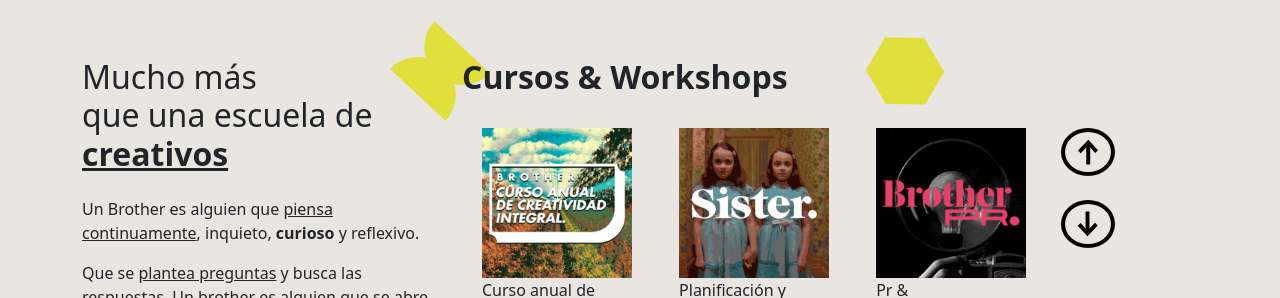
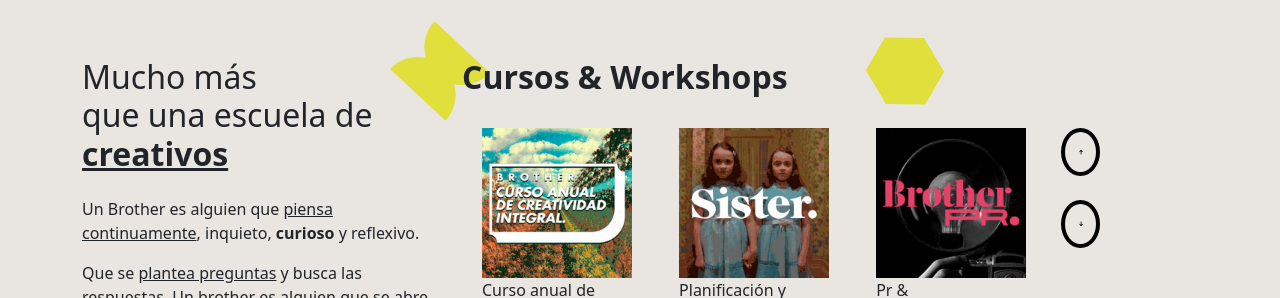
Before and after one commit to kevinfigueredo2000/Coding-and-Company, a Next.js app: page / in a window 1280 px wide. Shown: the part 960-1258 px from the top of the page. Built offline with nearby package versions, Linux system fonts and the light colour scheme.

Commit message:
Fixed arrow "Cursos"

```diff
--- a/src/app/components/cursos/Cursos.css
+++ b/src/app/components/cursos/Cursos.css
@@ -36,7 +36,7 @@
     transform: rotate(45deg);
     border-radius: unset;
 }
-#white-arrow-down-cursos {
+.white-arrow-down-cursos {
     transform: rotate(180deg);
 }
 
@@ -53,3 +53,11 @@
     top: -13px;
     z-index: 1;
 }
+
+.arrow{
+    transform: rotate(316deg);
+}
+
+.arrow1{
+    transform: rotate(135deg);
+}
--- a/src/app/components/cursos/Cursos.js
+++ b/src/app/components/cursos/Cursos.js
@@ -1,14 +1,19 @@
 import { Col, Container, Row } from "react-bootstrap"
 import "./Cursos.css"
 import Image from "next/image"
+import { useState } from "react"
 
 export const Cursos = () => {
+
+    const [transformArrowDown, setTransformArrowDown] = useState("white-arrow-down-cursos")
+    const [transformArrow, setTransformArrow] = useState()
+
     return (
         <section id="cursos" className="py-4">
-            <Image width={100} height={100} alt="yellow-trap" src="/assets/svg/yellow-trap.svg" id="yellow-trap"/>
-            <Image width={100} height={100} alt="yellow-hex-full" src="/assets/svg/yellow-hex-full.svg" id="yellow-hex-full"/>
-            <Image width={100} height={100} alt="cloud" src="/assets/svg/cloud.svg" id="cloud"/>
-            <Image width={100} height={100} alt="yellow-asterisk-big" src="/assets/svg/yellow-asterisk-big.svg" id="yellow-asterisk"/>
+            <Image width={100} height={100} alt="yellow-trap" src="/assets/svg/yellow-trap.svg" id="yellow-trap" />
+            <Image width={100} height={100} alt="yellow-hex-full" src="/assets/svg/yellow-hex-full.svg" id="yellow-hex-full" />
+            <Image width={100} height={100} alt="cloud" src="/assets/svg/cloud.svg" id="cloud" />
+            <Image width={100} height={100} alt="yellow-asterisk-big" src="/assets/svg/yellow-asterisk-big.svg" id="yellow-asterisk" />
             <Container>
                 <Row>
                     <Col xxl="4" lg="4" md="12">
@@ -63,8 +68,12 @@ export const Cursos = () => {
                                 </Row>
                             </Col>
                             <Col xxl="1" md="1" sm="1" className="mt-2">
-                                <Row className="mb-4 flechas-cursos"><Image width={25} height={40} className="w-90 m-auto" alt="white-arrow" src="/assets/svg/white-arrow.svg"/></Row>
-                                <Row className="mb-4 flechas-cursos"><Image width={25} height={40} className="w-90 m-auto" alt="white-arrow" src="/assets/svg/white-arrow.svg"  id="white-arrow-down-cursos"/></Row>
+                                <Row className="mb-4 flechas-cursos" style={{width:"130%"}} onMouseEnter={()=> setTransformArrow("arrow")} onMouseLeave={()=> setTransformArrow("")}>
+                                    <Image width={25} height={40} className={`col-11 m-auto ${transformArrow}`} alt="white-arrow" src="/assets/svg/white-arrow.svg" />
+                                </Row>
+                                <Row className="mb-4 flechas-cursos" style={{width:"130%"}} onMouseEnter={()=> setTransformArrowDown("arrow1")} onMouseLeave={()=> setTransformArrowDown("white-arrow-down-cursos")}>
+                                    <Image width={25} height={40} className={`col-11 m-auto ${transformArrowDown}`} alt="white-arrow" src="/assets/svg/white-arrow.svg" id="white-arrow-down-cursos" />
+                                </Row>
                             </Col>
                         </Row>
                     </Col>
```
